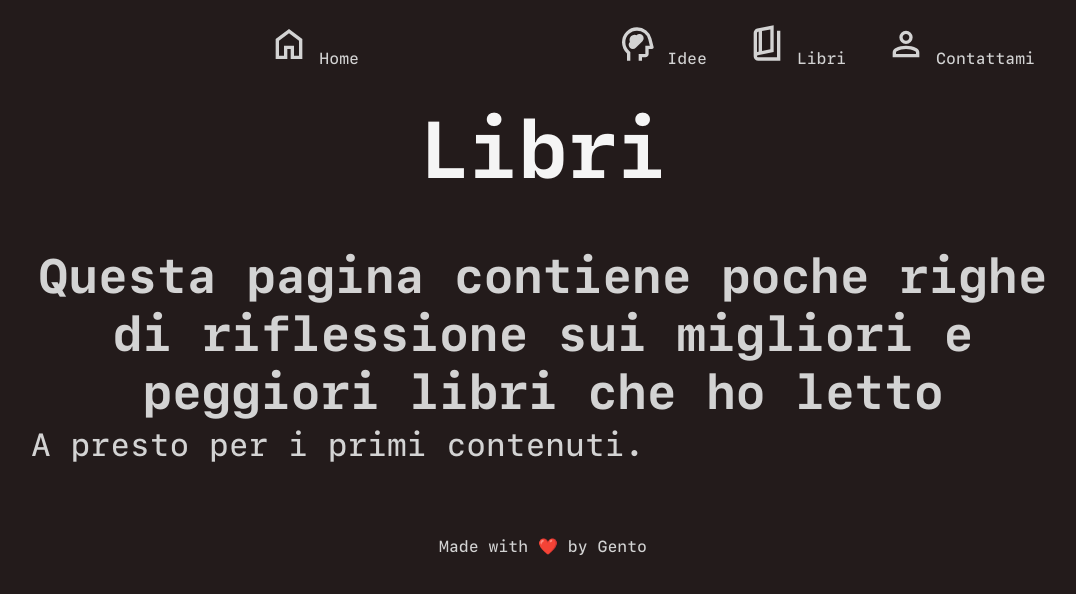
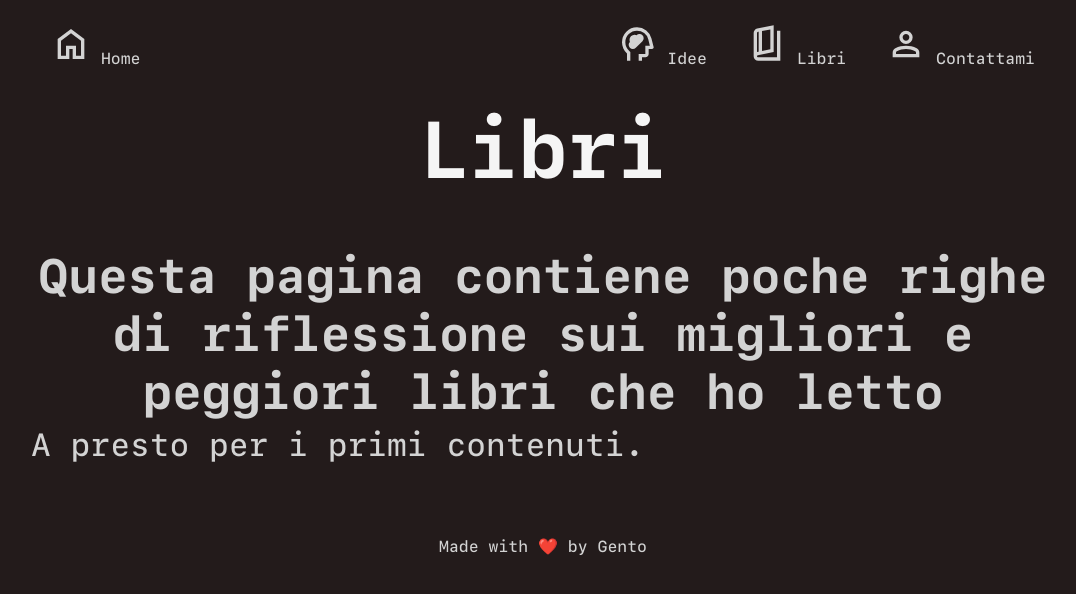
Before and after one commit to gento84/gento_home, a plain HTML site: page content/book/libri.html in a window 1280 px wide. Shown: the whole page, without its empty margins (97-1173 px from the left). Drawn offline with Linux system fonts and the light colour scheme.

Commit message:
<li class="msx">

```diff
--- a/content/book/libri.html
+++ b/content/book/libri.html
@@ -9,7 +9,7 @@
     <header>
       <nav class="navbar">
         <ul class="menu">
-          <li>
+          <li class="msx">
             <a  href="/index.html"> <img class="icone" src="/images/home.svg" > Home </a>
           </li>
           <li class="mrx">
```
Also changed, not shown: content/idee/idee.html (+1 -1 lines), content/me/contatti.html (+1 -1 lines), content/projects/Progetti.html (+1 -1 lines).
